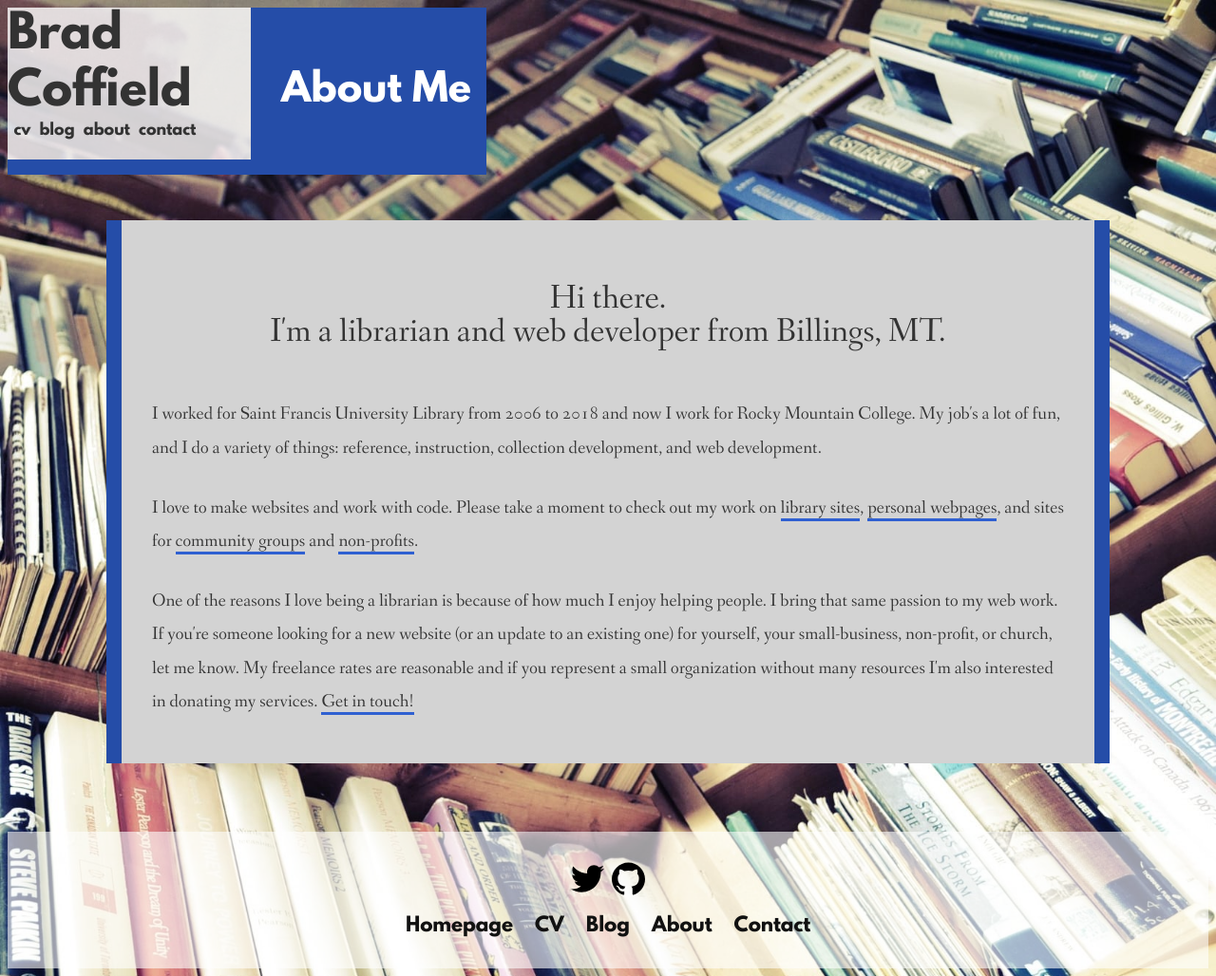
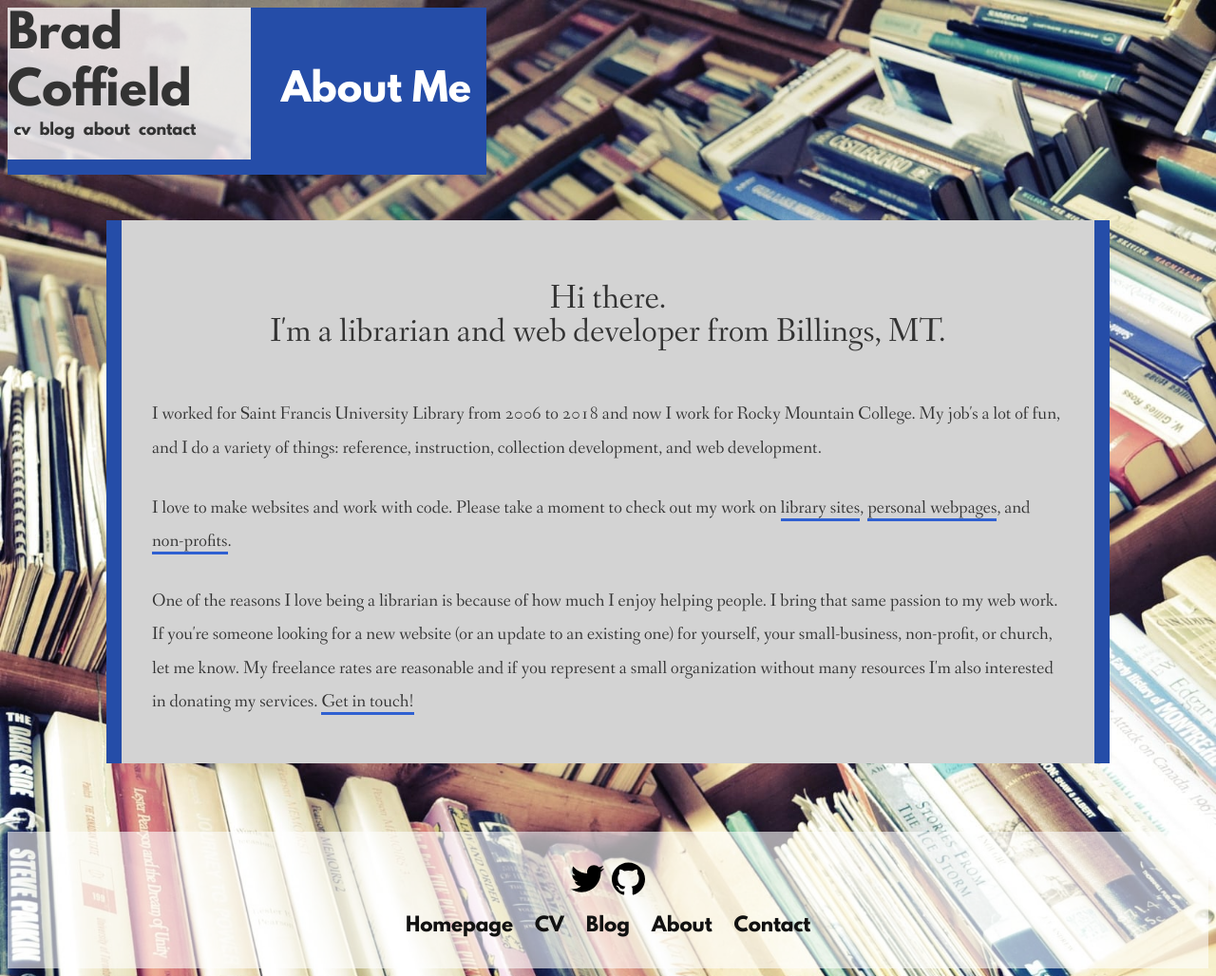
Before and after one commit to BradCoffield/BradCoffield.github.io, a Jekyll site: the page built from about.html, in a window 1280 px wide. Shown: the whole page at 95% size. Built offline with Jekyll 4.4.1, drawn with Linux system fonts in a browser that asks for light colours; some web fonts are replaced.

Commit message:
updated links

```diff
--- a/about.html
+++ b/about.html
@@ -15,7 +15,7 @@
 
         <p>I worked for Saint Francis University Library from 2006 to 2018 and now I work for Rocky Mountain College. My job's a lot of fun, and I do a variety of things: reference, instruction, collection development, and web development.</p>
 
-        <p>I love to make websites and work with code. Please take a moment to check out my work on <a href="https://www.francis.edu/library">library sites</a>, <a href="http://www.ashleykunsa.com">personal webpages</a>, and sites for <a href="http://www.vetswrite.com">community groups</a> and <a href="http://www.wpwvcacrl.org">non-profits</a>. </p>
+        <p>I love to make websites and work with code. Please take a moment to check out my work on <a href="https://www.rocky.edu/library">library sites</a>, <a href="http://www.ashleykunsa.com">personal webpages</a>, and <a href="http://www.wpwvcacrl.org">non-profits</a>. </p>
         <p>One of the reasons I love being a librarian is because of how much I enjoy helping people. I bring that same passion to my web work. If you're someone looking for a new website (or an update to an existing one) for yourself, your small-business, non-profit, or church, let me know. My freelance rates are reasonable and if you represent a small organization without many resources I'm also interested in donating my services. <a href="{{site.baseurl}}/contact.html">Get in touch!</a></p>
 
 
```
